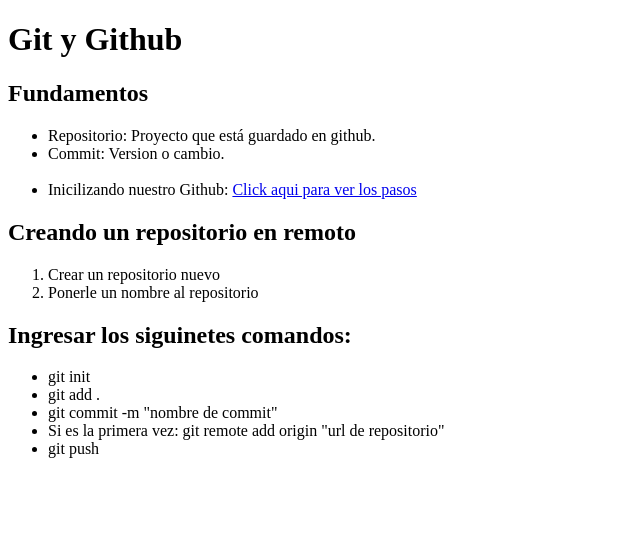
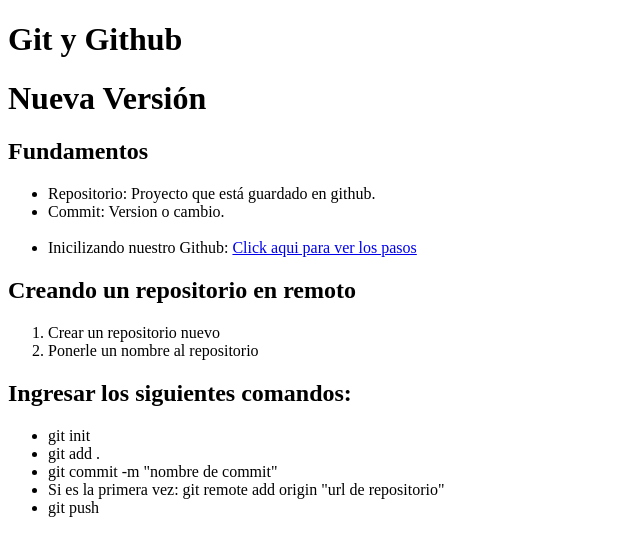
Before and after one commit to mevalenzuelagit/prueba-arg-programa, a plain HTML site: page index.html in a window 1280 px wide. Shown: the whole page, without its empty margins (0-640 px from the left). Drawn offline with Linux system fonts and the light colour scheme.

Commit message:
Segunda Versión del Viaje

```diff
--- a/index.html
+++ b/index.html
@@ -10,6 +10,7 @@
   <body>
     <!-- GIT es un Software de Control de Versiones --->
     <h1>Git y Github</h1>
+    <h1>Nueva Versión</h1>
     <h2>Fundamentos</h2>
     <ul>
       <li>Repositorio: Proyecto que está guardado en github.</li>
@@ -29,7 +30,7 @@
       <li>Crear un repositorio nuevo</li>
       <li>Ponerle un nombre al repositorio</li>
     </ol>
-    <h2>Ingresar los siguinetes comandos:</h2>
+    <h2>Ingresar los siguientes comandos:</h2>
     <ul>
       <li>git init</li>
       <li>git add .</li>
```
